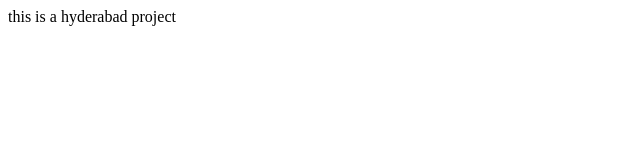
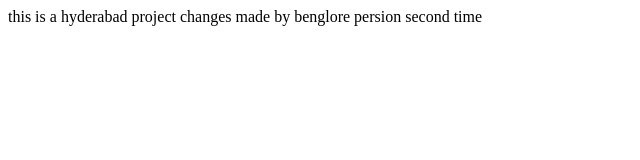
Before and after one commit to Ravitejatorrikonda/41R-hyd, a plain HTML site: page index.html in a window 1280 px wide. Shown: the whole page, without its empty margins (0-640 px from the left). Drawn offline with Linux system fonts and the light colour scheme.

Commit message:
Benglore 2

```diff
--- a/index.html
+++ b/index.html
@@ -7,5 +7,6 @@
 </head>
 <body>
     this is a hyderabad project
+    changes made by benglore persion second time
 </body>
 </html>
```
